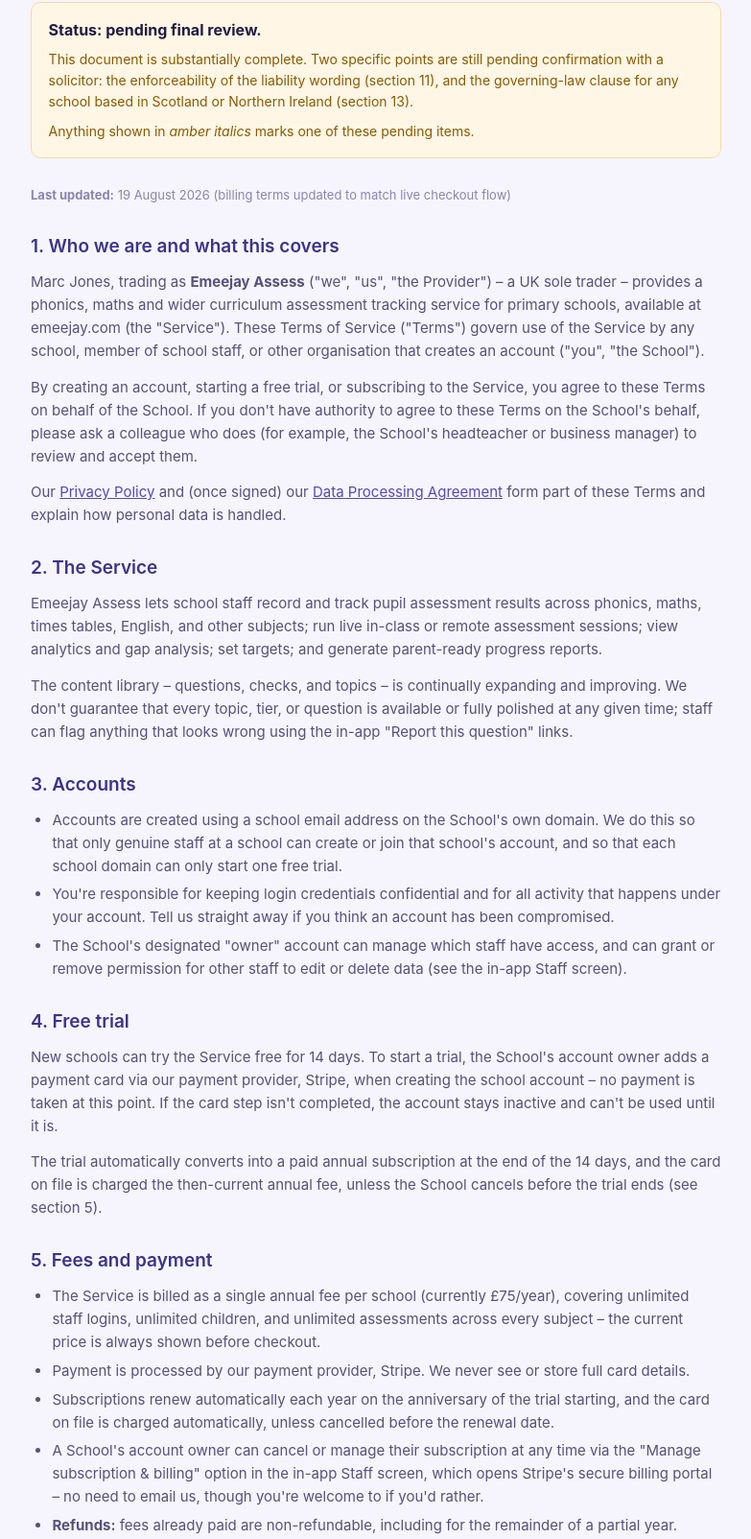
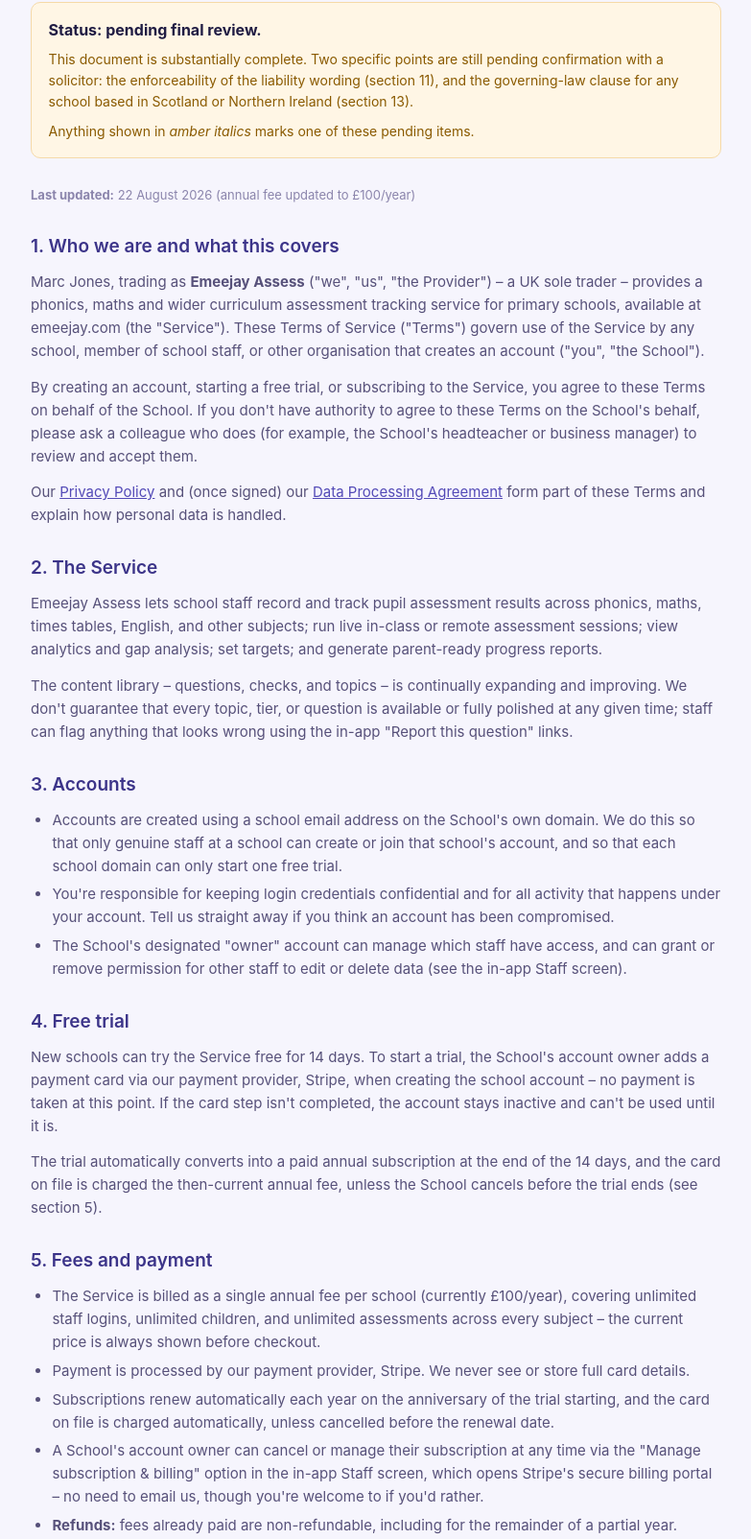
Before and after one commit to emjay-code/emeejay, a website: page terms-of-service.html in a window 1280 px wide. Shown: the part 271-1875 px from the top of the page at 96% size, without its empty margins (248-1031 px from the left). Drawn offline with Linux system fonts and the light colour scheme.

Commit message:
Update annual fee wording from £75 to £100

```diff
--- a/terms-of-service.html
+++ b/terms-of-service.html
@@ -55,7 +55,7 @@ li{font-size:15px;color:var(--text-secondary);margin-bottom:0.35rem;}
     <p>This document is substantially complete. Two specific points are still pending confirmation with a solicitor: the enforceability of the liability wording (section 11), and the governing-law clause for any school based in Scotland or Northern Ireland (section 13).</p>
     <p>Anything shown in <span class="placeholder">amber italics</span> marks one of these pending items.</p>
   </div>
-  <div class="updated"><strong>Last updated:</strong> 19 August 2026 (billing terms updated to match live checkout flow)</div>
+  <div class="updated"><strong>Last updated:</strong> 22 August 2026 (annual fee updated to £100/year)</div>
 
   <h2>1. Who we are and what this covers</h2>
   <p>Marc Jones, trading as <strong>Emeejay Assess</strong> ("we", "us", "the Provider") &ndash; a UK sole trader &ndash; provides a phonics, maths and wider curriculum assessment tracking service for primary schools, available at emeejay.com (the "Service"). These Terms of Service ("Terms") govern use of the Service by any school, member of school staff, or other organisation that creates an account ("you", "the School").</p>
@@ -79,7 +79,7 @@ li{font-size:15px;color:var(--text-secondary);margin-bottom:0.35rem;}
 
   <h2>5. Fees and payment</h2>
   <ul>
-    <li>The Service is billed as a single annual fee per school (currently &pound;75/year), covering unlimited staff logins, unlimited children, and unlimited assessments across every subject &ndash; the current price is always shown before checkout.</li>
+    <li>The Service is billed as a single annual fee per school (currently &pound;100/year), covering unlimited staff logins, unlimited children, and unlimited assessments across every subject &ndash; the current price is always shown before checkout.</li>
     <li>Payment is processed by our payment provider, Stripe. We never see or store full card details.</li>
     <li>Subscriptions renew automatically each year on the anniversary of the trial starting, and the card on file is charged automatically, unless cancelled before the renewal date.</li>
     <li>A School's account owner can cancel or manage their subscription at any time via the "Manage subscription &amp; billing" option in the in-app Staff screen, which opens Stripe's secure billing portal &ndash; no need to email us, though you're welcome to if you'd rather.</li>
```
